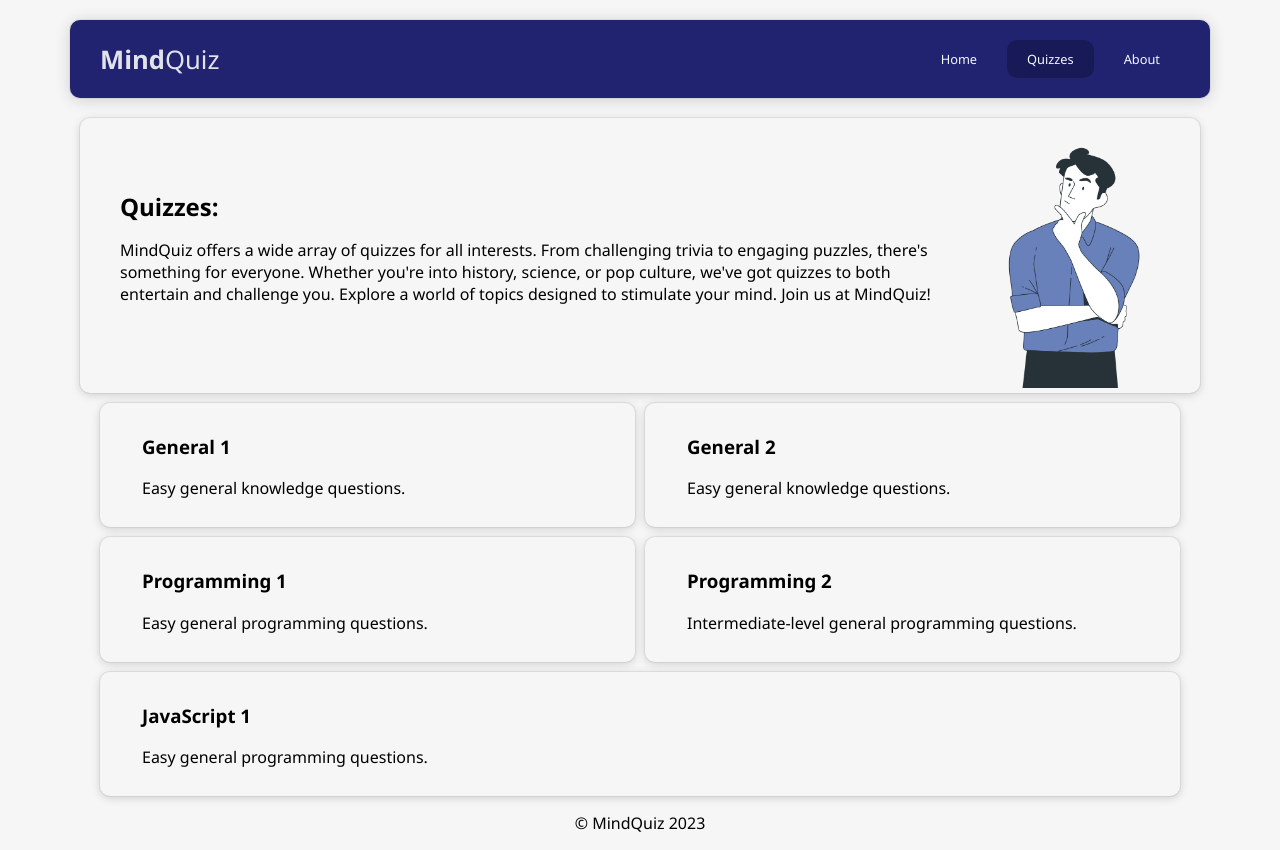
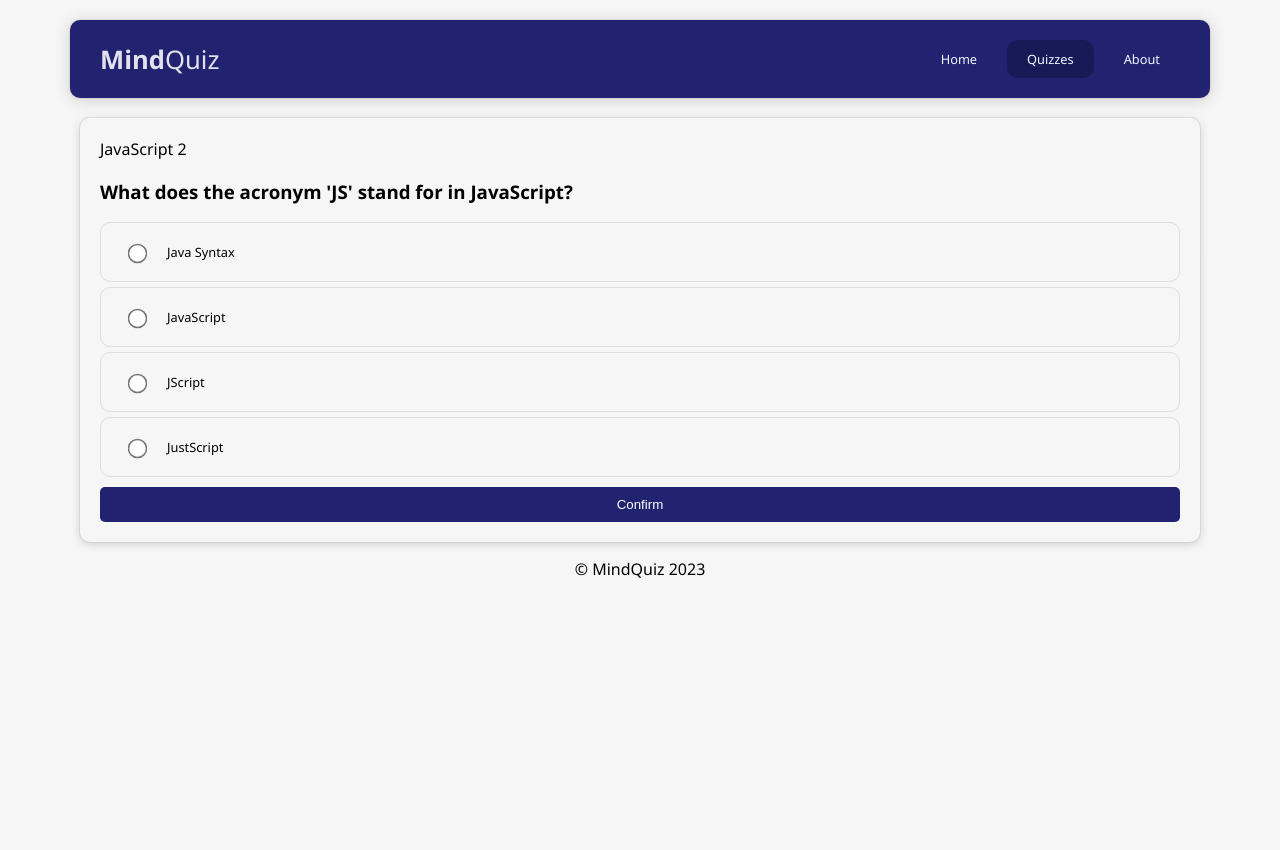
Before and after one commit to romhenri/mindquiz, a React (Vite) app: page /quiz/javascript2 in a window 1280 px wide. After the commit the page ends 800 px from the top, so only its background shows below. Built offline with nearby package versions, Linux system fonts and the light colour scheme.

Commit message:
add quiz: JavaScript 2

```diff
--- a/src/App.css
+++ b/src/App.css
@@ -68,6 +68,7 @@ section {
   border: 2px solid #d1d1d100;
   cursor: pointer;
   flex-grow: 1;
+  transition: border linear 0.1s;
 }
 
 .quizCard:hover {border: 2px solid #6981BA;}
--- a/src/App.jsx
+++ b/src/App.jsx
@@ -28,7 +28,9 @@ function App() {
             <Route path='programming2'
               element={<Quiz title="Programming 2" data="programming2"/>}/>
             <Route path='javascript1'
-              element={<Quiz title="Javascript 1" data="javascript1"/>}/>
+              element={<Quiz title="JavaScript 1" data="javascript1"/>}/>
+            <Route path='javascript2'
+              element={<Quiz title="JavaScript 2" data="javascript2"/>}/>
 
             <Route path='*' element={<QuizPage/>}>
 
--- a/src/components/Question.jsx
+++ b/src/components/Question.jsx
@@ -6,6 +6,7 @@ import general2 from './general2.json';
 import programming1 from './programming1.json';
 import programming2 from './programming2.json';
 import javascript1 from './javascript1.json';
+import javascript2 from './javascript2.json';
 
 var score = 0
 var numberOfQuestions
@@ -39,6 +40,10 @@ class RadioForm extends Component {
       case 'javascript1':
         this.dataJSON = javascript1;
         console.log("Javascript 1");
+        break;
+      case 'javascript2':
+        this.dataJSON = javascript2;
+        console.log("Javascript 2");
         break;
       default:
         console.log("No Found Quiz");
--- a/src/components/javascript1.json
+++ b/src/components/javascript1.json
@@ -22,13 +22,13 @@
     "answer": "d"
   },
   {
-    "id": 13,
-    "question": "What does the 'return' statement do in a JavaScript function?",
+    "id": 1,
+    "question": "What is the file extension for JavaScript files?",
     "options": [
-      { "id": "a", "text": "It prints a message to the console" },
-      { "id": "b", "text": "It terminates the function and returns a value" },
-      { "id": "c", "text": "It starts a loop" },
-      { "id": "d", "text": "It defines a new function" }
+      { "id": "a", "text": ".html" },
+      { "id": "b", "text": ".js" },
+      { "id": "c", "text": ".css" },
+      { "id": "d", "text": ".json" }
     ],
     "answer": "b"
   },
--- /dev/null
+++ b/src/components/javascript2.json
@@ -0,0 +1,112 @@
+[
+  {
+    "id": 1,
+    "question": "What does the acronym 'JS' stand for in JavaScript?",
+    "options": [
+      { "id": "a", "text": "Java Syntax" },
+      { "id": "b", "text": "JavaScript" },
+      { "id": "c", "text": "JScript" },
+      { "id": "d", "text": "JustScript" }
+    ],
+    "answer": "b"
+  },
+  {
+    "id": 2,
+    "question": "Which keyword is used to declare a variable in JavaScript?",
+    "options": [
+      { "id": "a", "text": "var" },
+      { "id": "b", "text": "variable" },
+      { "id": "c", "text": "int" },
+      { "id": "d", "text": "string" }
+    ],
+    "answer": "a"
+  },
+  {
+    "id": 3,
+    "question": "What is the correct way to write a comment in JavaScript?",
+    "options": [
+      { "id": "a", "text": "//This is a comment" },
+      { "id": "b", "text": "/*This is a comment/" },
+      { "id": "c", "text": "#This is a comment" },
+      { "id": "d", "text": "comment: This is a comment" }
+    ],
+    "answer": "a"
+  },
+  {
+    "id": 4,
+    "question": "What does the 'return' statement do in a JavaScript function?",
+    "options": [
+      { "id": "a", "text": "It prints a message to the console" },
+      { "id": "b", "text": "It terminates the function and returns a value" },
+      { "id": "c", "text": "It starts a loop" },
+      { "id": "d", "text": "It defines a new function" }
+    ],
+    "answer": "b"
+  },
+  {
+    "id": 5,
+    "question": "Which function is used to print content to the console in JavaScript?",
+    "options": [
+      { "id": "a", "text": "print()" },
+      { "id": "b", "text": "log()" },
+      { "id": "c", "text": "display()" },
+      { "id": "d", "text": "console.log()" }
+    ],
+    "answer": "d"
+  },
+  {
+    "id": 6,
+    "question": "What does 'NaN' stand for in JavaScript?",
+    "options": [
+      { "id": "a", "text": "Not a Number" },
+      { "id": "b", "text": "Negative And Null" },
+      { "id": "c", "text": "No Action Needed" },
+      { "id": "d", "text": "New Assignment" }
+    ],
+    "answer": "a"
+  },
+  {
+    "id": 7,
+    "question": "How do you declare a function in JavaScript?",
+    "options": [
+      { "id": "a", "text": "func myFunction() { }" },
+      { "id": "b", "text": "function = myFunction() { }" },
+      { "id": "c", "text": "function myFunction() { }" },
+      { "id": "d", "text": "myFunction() { }" }
+    ],
+    "answer": "c"
+  },
+  {
+    "id": 8,
+    "question": "Which data type represents whole numbers in JavaScript?",
+    "options": [
+      { "id": "a", "text": "Float" },
+      { "id": "b", "text": "String" },
+      { "id": "c", "text": "Boolean" },
+      { "id": "d", "text": "Integer" }
+    ],
+    "answer": "d"
+  },
+  {
+    "id": 9,
+    "question": "What does the 'if' statement do in JavaScript?",
+    "options": [
+      { "id": "a", "text": "It declares a variable" },
+      { "id": "b", "text": "It performs a conditionally executed block of code" },
+      { "id": "c", "text": "It prints content to the console" },
+      { "id": "d", "text": "It defines a function" }
+    ],
+    "answer": "b"
+  },
+  {
+    "id": 10,
+    "question": "Which operator is used to compare two values for equality in JavaScript?",
+    "options": [
+      { "id": "a", "text": "==" },
+      { "id": "b", "text": "===" },
+      { "id": "c", "text": "!=" },
+      { "id": "d", "text": "!==" }
+    ],
+    "answer": "a"
+  }
+]
--- a/src/pages/QuizPage.jsx
+++ b/src/pages/QuizPage.jsx
@@ -10,6 +10,7 @@ const QuizPage = () => {
   const programming1 = () => {navigate("/quiz/programming1")}
   const programming2 = () => {navigate("/quiz/programming2")}
   const javascript1 = () => {navigate("/quiz/javascript1")}
+  const javascript2 = () => {navigate("/quiz/javascript2")}
 
   return (
     <main className='quizPage'>
@@ -48,7 +49,12 @@ const QuizPage = () => {
 
           <div className="quizCard" onClick={javascript1}>
             <h3>JavaScript 1</h3>
-            <p>Easy general programming questions.</p>
+            <p>Easy JavaScript questions.</p>
+          </div>
+
+          <div className="quizCard" onClick={javascript2}>
+            <h3>JavaScript 2</h3>
+            <p>Easy JavaScript questions.</p>
           </div>
         </div>
     </main>
```
